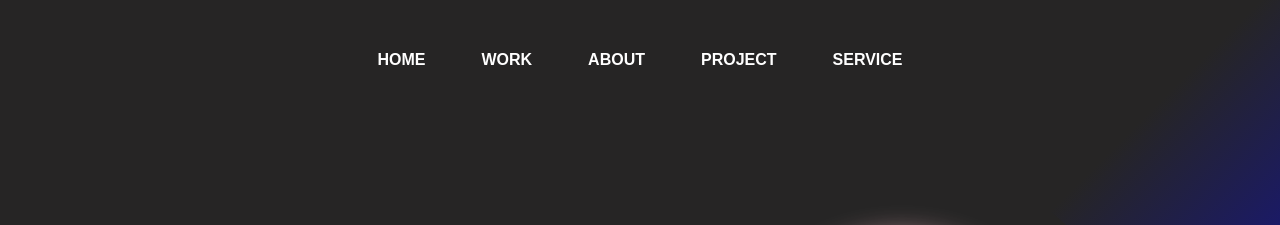
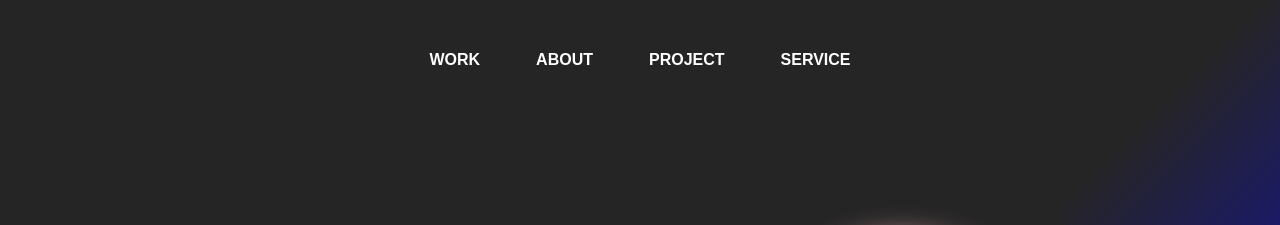
Before and after one commit to Kirtisagar-dev/portfolio, a plain HTML site: page index.html in a window 1280 px wide. Shown: the top 225 px of the page. Drawn offline with Linux system fonts and the light colour scheme.

Commit message:
commented home button

```diff
--- a/index.html
+++ b/index.html
@@ -12,7 +12,7 @@
 <body>
     <div class="Portfolio-container">
         <ul class="navlist">
-            <li><a href="#">Home</a></li>
+            <!-- <li><a href="#">Home</a></li> -->
             <li><a href="#">Work</a></li>
             <li><a href="#">About</a></li>
             <li><a href="#">Project</a></li>
```
